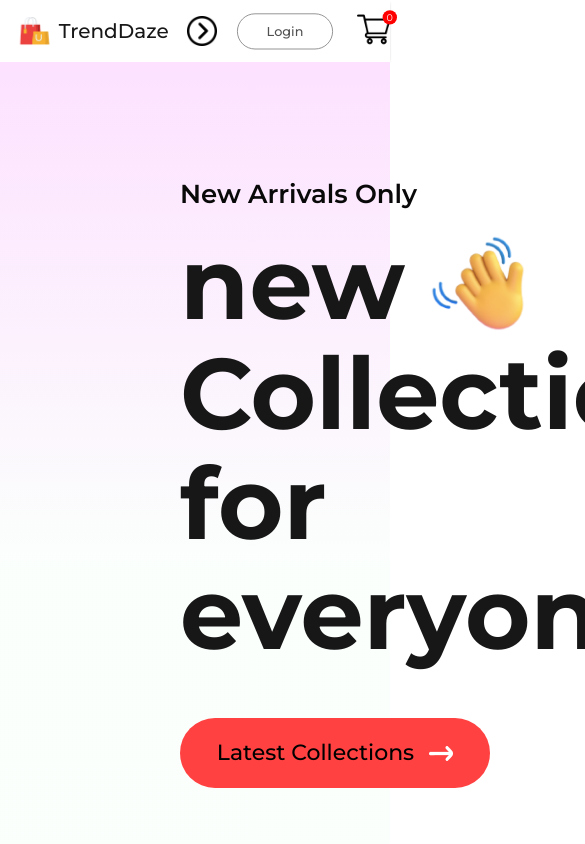
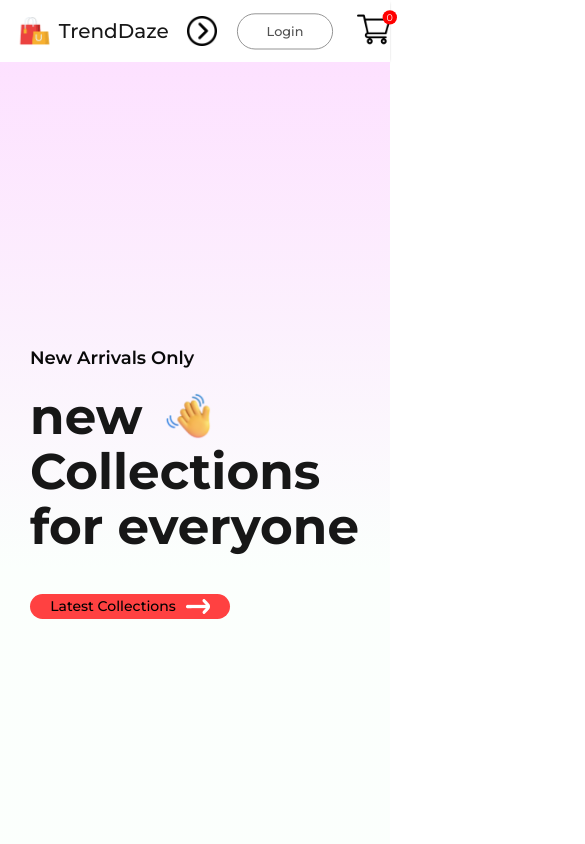
Before and after one commit to chandan9pandey/TrendDaze, a React (Vite) app in the folder frontend/: page / in a window 390 px wide. Shown: the top 844 px of the page, 585 px wide, since content can reach past the window. Built offline with nearby package versions, Linux system fonts and the light colour scheme.

Commit message:
responsiveness for Hero Section done

```diff
--- a/frontend/src/Components/Hero/Hero.css
+++ b/frontend/src/Components/Hero/Hero.css
@@ -49,3 +49,93 @@
 	align-items: center;
 	justify-content: center;
 }
+@media (max-width: 1280px) {
+	.hero-left {
+		padding-left: 100px;
+	}
+	.hero-left h2 {
+		font-size: 22px;
+	}
+	.hero-left p {
+		font-size: 60px;
+	}
+	.hero-hand-icon img {
+		width: 80px;
+	}
+	.hero-latest-btn {
+		gap: 10px;
+		width: 250px;
+		height: 60px;
+		margin-top: 20px;
+		font-size: 18px;
+	}
+	.hero-right img {
+		width: 500px;
+	}
+}
+@media (max-width: 1024px) {
+	.hero-left {
+		padding-left: 80px;
+	}
+	.hero-left h2 {
+		font-size: 20px;
+	}
+	.hero-left p {
+		font-size: 50px;
+	}
+	.hero-hand-icon img {
+		width: 65px;
+	}
+	.hero-latest-btn {
+		width: 220px;
+		height: 50px;
+		font-size: 16px;
+	}
+	.hero-right img {
+		width: 400px;
+	}
+}
+@media (max-width: 800px) {
+	.hero-left {
+		padding-left: 30px;
+	}
+	.hero-left h2 {
+		font-size: 16px;
+	}
+	.hero-left p {
+		font-size: 40px;
+	}
+	.hero-hand-icon img {
+		width: 50px;
+	}
+	.hero-latest-btn {
+		width: 175px;
+		height: 40px;
+		font-size: 13px;
+	}
+	.hero-right img {
+		width: 300px;
+	}
+}
+@media (max-width: 800px) {
+	.hero {
+		flex-direction: column;
+	}
+	.hero-right {
+		display: none;
+	}
+	.hero-left h2 {
+		font-size: 18px;
+	}
+	.hero-left p {
+		font-size: 50px;
+	}
+	.hero-hand-icon {
+		width: 55px;
+	}
+	.hero-latest-btn {
+		width: 200px;
+		height: 25px;
+		font-size: 14px;
+	}
+}
```
